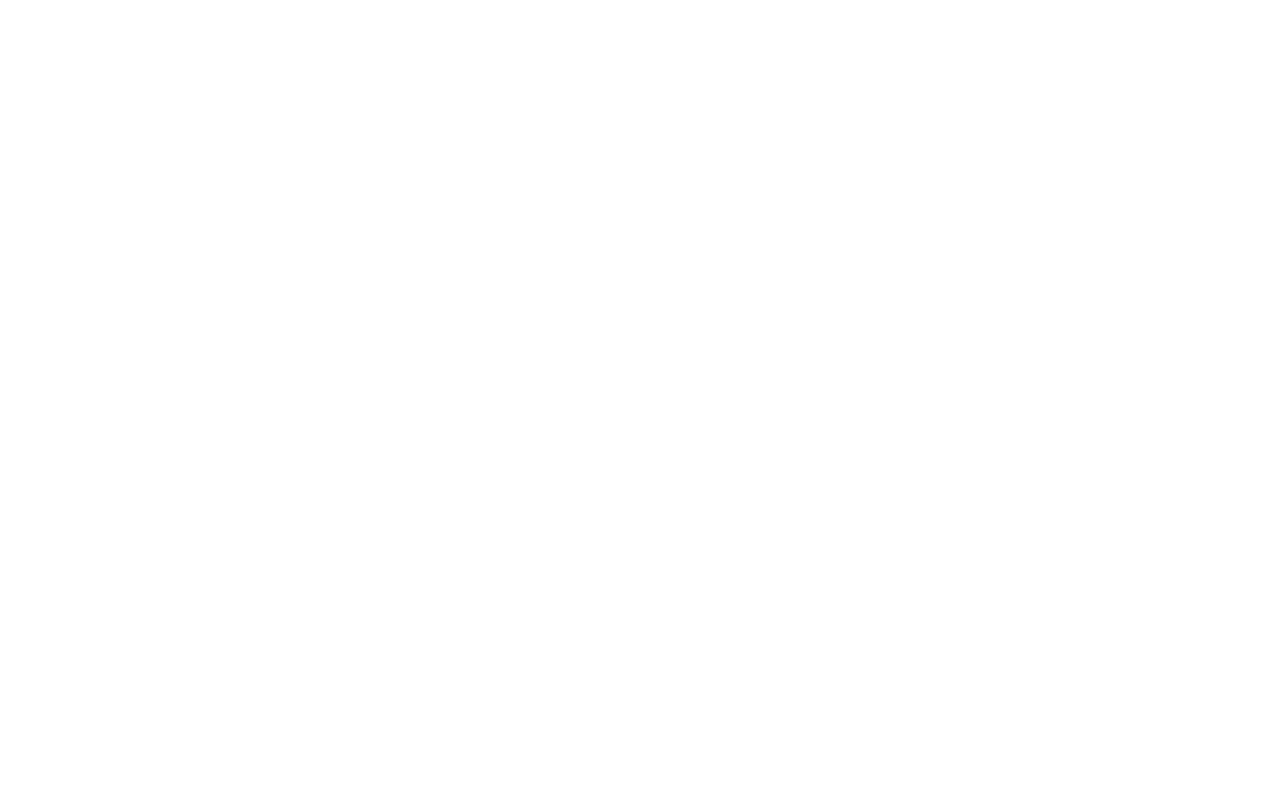
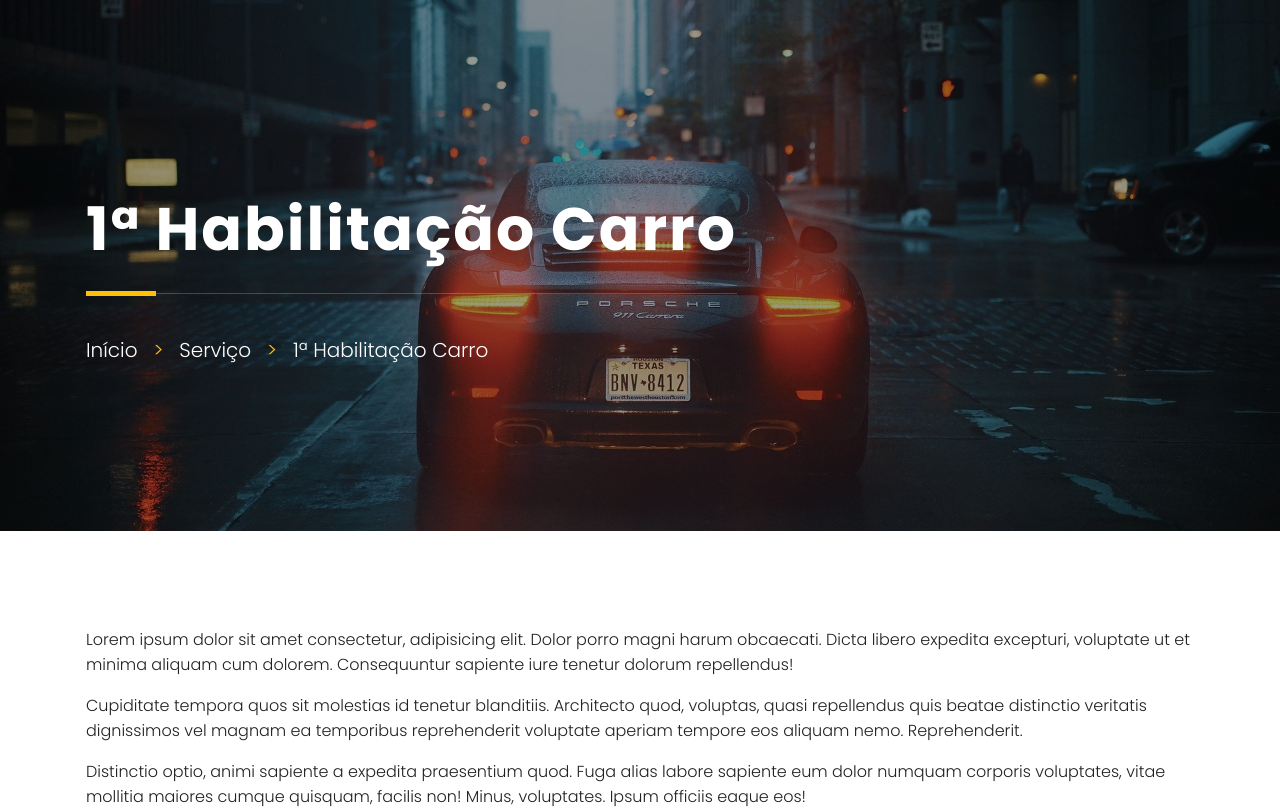
Before and after one commit to Danielpernnasc/react-autoescolanascimento, a React (Create React App) app: page /Servicos/Habilitacao-carro in a window 1280 px wide. Before the commit this address had no page. Shown: the top 809 px of the page. Built offline with nearby package versions, Linux system fonts and the light colour scheme.

Commit message:
update paste page , , organism, routes add product

```diff
--- /dev/null
+++ b/src/Hooks/products.js
@@ -0,0 +1,56 @@
+import ServImage01 from "assets/serv-01.jpg";
+import ServImage02 from "assets/serv-02.jpg";
+import ServImage03 from "assets/serv-03.jpg";
+import ServImage04 from "assets/serv-04.jpg";
+import ServImage05 from "assets/serv-05.jpg";
+
+const products = [
+    {
+      id: 1,
+      title: "1ª Habilitação Carro e Moto",
+      slang: "Primeira-habilitacao-carro-e-moto",
+      summary:
+        "Lorem ipsum dolor sit amet consectetur adipisicing elit. Soluta earum ea labore. Minima totam.",
+      image: ServImage01
+    },
+    {
+      id: 2,
+      title: "1ª Habilitação Carro",
+      slang: "Habilitacao-carro",
+      summary:
+        "Lorem ipsum dolor sit amet consectetur adipisicing elit. Soluta earum ea labore. Minima totam.",
+      image: ServImage02
+    },
+    {
+      id: 3,
+      title: "1ª Habilitação Moto",
+      slang: "Habilitacao-moto",
+      summary:
+        "Lorem ipsum dolor sit amet consectetur adipisicing elit. Soluta earum ea labore. Minima totam.",
+      image: ServImage03
+    },
+    {
+      id: 4,
+      title: "Mudança de Categoria Caminhão",
+      slang: "Mudanca-Categ-Caminhao",
+      summary:
+        "Lorem ipsum dolor sit amet consectetur adipisicing elit. Soluta earum ea labore. Minima totam.",
+      image: ServImage04
+    },
+    {
+      id: 5,
+      title: "Aulas Avulsas",
+      slang: "Aulas-Avulsas",
+      summary:
+        "Lorem ipsum dolor sit amet consectetur adipisicing elit. Soluta earum ea labore. Minima totam.",
+      image: ServImage05
+    }
+  ];
+
+export const useProducts = () => {
+    return products;
+};
+
+export const useProduct = ({ slang }) => {
+    return products.find((p => p.slang === slang));
+};
--- a/src/components/organism/ProductGrid.js
+++ b/src/components/organism/ProductGrid.js
@@ -1,14 +1,15 @@
 import React, { useState } from "react";
 import PropTypes from "prop-types";
 import { Link } from "react-router-dom";
+import styled from "styled-components";
 
+import ProductType from 'types/ProductType';
 
 import Grid from "../atoms/Grid";
 import Card, { CardMedia, CardBody } from "../atoms/Card";
 import Heading from "../atoms/Heading";
 import Button from "../atoms/Button";
 
-import styled from "styled-components";
 
 const Toolbar = styled.div`
   margin-top: 40px;
@@ -32,7 +33,7 @@ const ProductGrid = ({ products }) => {
                 </Heading>
                 <p>{product.summary}</p>
                 <div>
-                  <Button as={Link} to="/Servicos" color="primary" variant="link">
+                  <Button as={Link} to={`/Servicos/${product.slang}`} color="primary" variant="link">
                     Saiba mais
                   </Button>
                 </div>
@@ -62,13 +63,8 @@ ProductGrid.defaultProps = {
 };
 
 ProductGrid.propTypes = {
-  products: PropTypes.arrayOf(
-    PropTypes.shape({
-      id: PropTypes.oneOfType([PropTypes.number, PropTypes.string]),
-      image: PropTypes.string,
-      title: PropTypes.string,
-      summary: PropTypes.string
-    })
+  product: PropTypes.arrayOf(
+    ProductType
   )
 };
 
--- a/src/components/pages/Home.js
+++ b/src/components/pages/Home.js
@@ -1,6 +1,10 @@
 import React from "react";
+import PropTypes from "prop-types";
+
 import { Link } from "react-router-dom";
 import { FaCar, FaKey, FaMapMarkedAlt, FaAccessibleIcon } from "react-icons/fa";
+
+import ProductType from 'types/ProductType';
 
 import Hero from "../molecules/Hero";
 import Heading from "../atoms/Heading";
@@ -13,52 +17,11 @@ import Footer from "../organism/Footer";
 import ProductGrid from "../organism/ProductGrid";
 import Accordion, { AccordionGroup } from "../atoms/Accordion";
 import HeroImage from "../../assets/hero.jpg";
-import ServImage01 from "../../assets/serv-01.jpg";
-import ServImage02 from "../../assets/serv-02.jpg";
-import ServImage03 from "../../assets/serv-03.jpg";
-import ServImage04 from "../../assets/serv-04.jpg";
-import ServImage05 from "../../assets/serv-05.jpg";
+
 import AboutVideo from "../../assets/road.mp4";
 
-const products = [
-  {
-    id: 1,
-    title: "1ª Habilitação Carro e Moto",
-    summary:
-      "Lorem ipsum dolor sit amet consectetur adipisicing elit. Soluta earum ea labore. Minima totam.",
-    image: ServImage01
-  },
-  {
-    id: 2,
-    title: "1ª Habilitação Carro",
-    summary:
-      "Lorem ipsum dolor sit amet consectetur adipisicing elit. Soluta earum ea labore. Minima totam.",
-    image: ServImage02
-  },
-  {
-    id: 3,
-    title: "1ª Habilitação Moto",
-    summary:
-      "Lorem ipsum dolor sit amet consectetur adipisicing elit. Soluta earum ea labore. Minima totam.",
-    image: ServImage03
-  },
-  {
-    id: 4,
-    title: "Mudança de Categoria Caminhão",
-    summary:
-      "Lorem ipsum dolor sit amet consectetur adipisicing elit. Soluta earum ea labore. Minima totam.",
-    image: ServImage04
-  },
-  {
-    id: 5,
-    title: "Aulas Avulsas",
-    summary:
-      "Lorem ipsum dolor sit amet consectetur adipisicing elit. Soluta earum ea labore. Minima totam.",
-    image: ServImage05
-  }
-];
 
-const Home = () => (
+const Home = ({ products }) => (
   <>
     <Hero image={HeroImage}>
       <Heading>
@@ -157,8 +120,12 @@ const Home = () => (
   </>
 );
 
-// Home.defaultProps = {};
+Home.defaultProps = {
+  products:[]
+};
 
-// Home.propTypes = {};
+Home.propTypes = {
+  products: PropTypes.arrayOf(ProductType)
+};
 
 export default Home;
--- a/src/components/pages/ProductDetail.js
+++ b/src/components/pages/ProductDetail.js
@@ -2,6 +2,8 @@ import React from "react";
 // import PropTypes from "prop-types";
 import styled from "styled-components";
 import {FaIdCard, FaHome, FaScroll} from "react-icons/fa";
+
+import ProductType from "types/ProductType";
 
 import Hero from "../molecules/Hero";
 import Heading from "../atoms/Heading";
@@ -36,16 +38,16 @@ const PinnedItem = styled.li`
 
 `;
 
-const ProductDetail = () => (
+const ProductDetail = ( {product} ) => (
     <>
     <Hero image={HeroImage}>
         <Heading>
-            <h1>Nossos Serviços</h1>
+            <h1>{product.title}</h1>
         </Heading>
         <BreadCrumb items={[
               { label: "Início", link: "/" },
               { label: "Serviço" },
-              { label: "Nome do Serviço" }
+              { label: product.title}
         ]}/>
     </Hero>
     <Section>
@@ -90,8 +92,12 @@ const ProductDetail = () => (
     </>
 );
 
-// ProductDetail.defaultProps = {};
+ProductDetail.defaultProps = {
+    product: {}
+};
 
-// ProductDetail.propTypes = {};
+ProductDetail.propTypes = {
+    product: ProductType
+};
 
 export default ProductDetail
--- a/src/routes/home.js
+++ b/src/routes/home.js
@@ -2,6 +2,13 @@ import React from "react";
 
 import HomePage from 'components/pages/Home';
 
-const Home = () => <HomePage/>
+import {useProducts} from "Hooks/products";
+
+
+const Home = () => {
+  const products = useProducts();
+
+  return <HomePage products={products}/>
+};
 
 export default Home;
--- a/src/routes/index.js
+++ b/src/routes/index.js
@@ -10,7 +10,7 @@ const AppRoutes = () => (
     <Routes>
         <Route path="/" element={<Home/>} />
         <Route path="/Sobre" element={<About/>} />
-        <Route path="/Servicos" element={<Product/>} />
+        <Route path="/Servicos/:slang" element={<Product/>} />
     </Routes>
 );
 
--- a/src/routes/servicos/index.js
+++ b/src/routes/servicos/index.js
@@ -1,13 +1,17 @@
-
 import React from "react";
+import { useParams } from "react-router-dom";
 
 import { useScrollToTop } from "Hooks/scroll";
+import { useProduct } from "Hooks/products";
 
 import ProductPage from 'components/pages/ProductDetail';
 
 const Product = () => {
     useScrollToTop();
-    return <ProductPage/>;
+    const { slang } = useParams();
+    const product = useProduct({ slang });
+
+    return <ProductPage product={product}/>;
 };
 
 
--- /dev/null
+++ b/src/types/ProductType.js
@@ -0,0 +1,11 @@
+import PropTypes from "prop-types";
+
+const ProductType = PropTypes.shape({
+    id: PropTypes.oneOfType([PropTypes.number, PropTypes.string]),
+    image: PropTypes.string,
+    title: PropTypes.string,
+    summary: PropTypes.string,
+    slang: PropTypes.string
+  });
+
+  export default ProductType;
```
